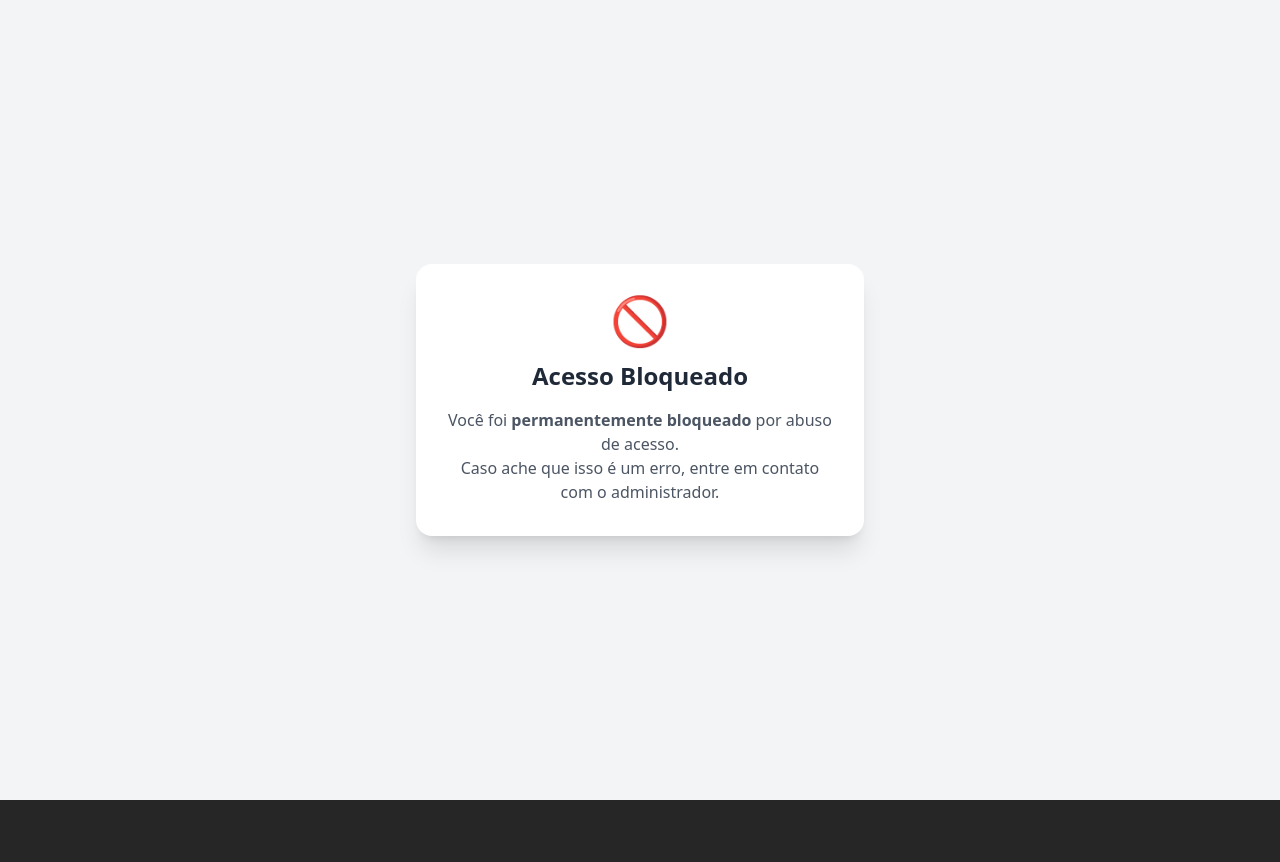
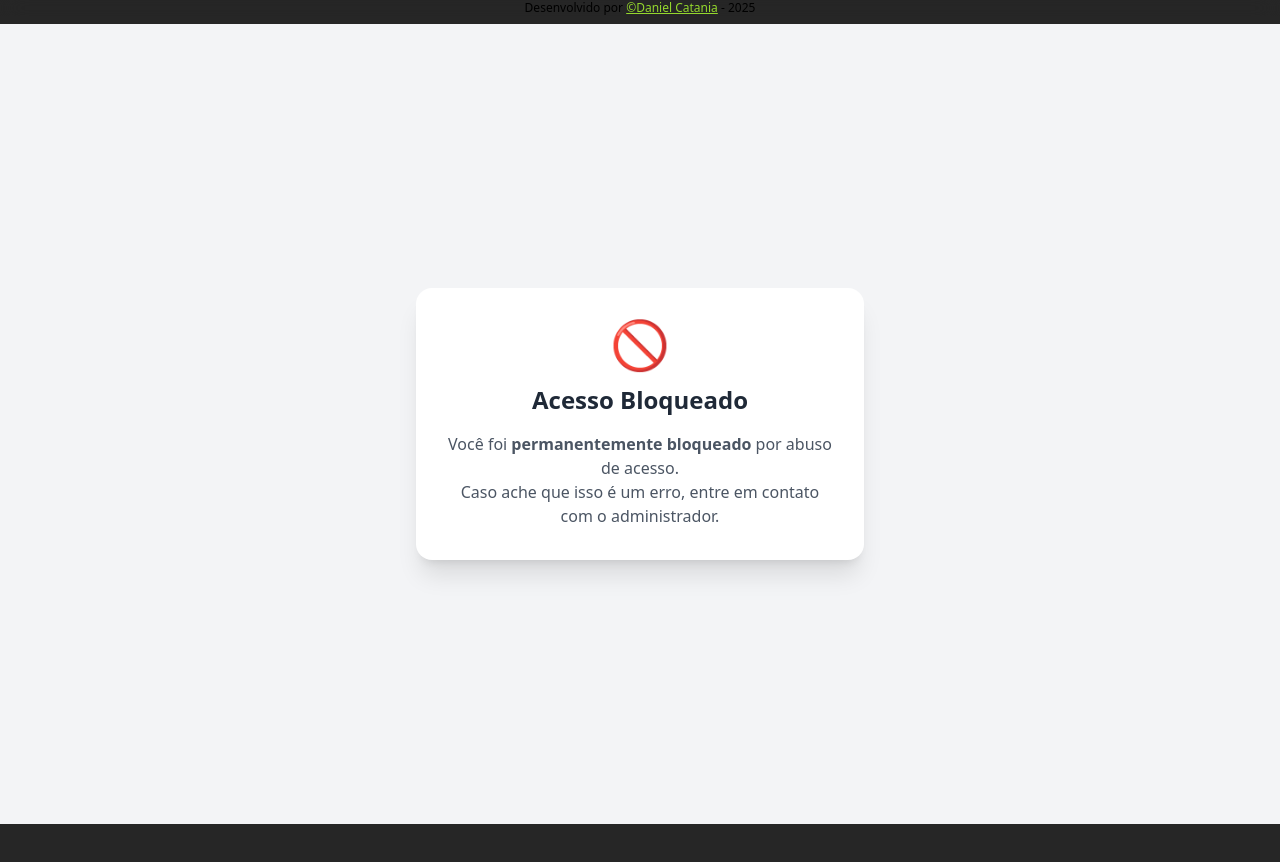
Before and after one commit to DanielCatania/grana-da-feira, a Next.js app: page /blocked/permanent in a window 1280 px wide. Shown: the top 862 px of the page. Before the commit the page ends 800 px from the top, so only its background shows below. Built offline with nearby package versions, Linux system fonts and the light colour scheme.

Commit message:
feat: add header with developer information to RootLayout component

```diff
--- a/app/globals.css
+++ b/app/globals.css
@@ -8,6 +8,7 @@
 
 body {
   background-color: var(--background);
+  min-height: 110vh;
   font-family: ui-sans-serif, system-ui, sans-serif, "Apple Color Emoji", "Segoe UI Emoji", "Segoe UI Symbol", "Noto Color Emoji";
 }
 
--- a/app/layout.tsx
+++ b/app/layout.tsx
@@ -2,6 +2,7 @@ import type { Metadata } from "next";
 import { ThemeProvider } from "next-themes";
 import "./globals.css";
 import defaultUrl from "@/utils/defaultUrl";
+import Link from "next/link";
 
 export const metadata: Metadata = {
   metadataBase: new URL(defaultUrl()),
@@ -17,6 +18,19 @@ export default function RootLayout({
   return (
     <html lang="pt-br" suppressHydrationWarning>
       <body>
+        <header className="flex justify-center items-center backdrop-blur-md text-xs mb-2">
+          <p>
+            Desenvolvido por{" "}
+            <Link
+              href="https://github.com/DanielCatania"
+              target="_blank"
+              className="underline text-primary-100"
+            >
+              ©Daniel Catania
+            </Link>{" "}
+            - 2025
+          </p>
+        </header>
         <ThemeProvider
           attribute="class"
           defaultTheme="system"
```
